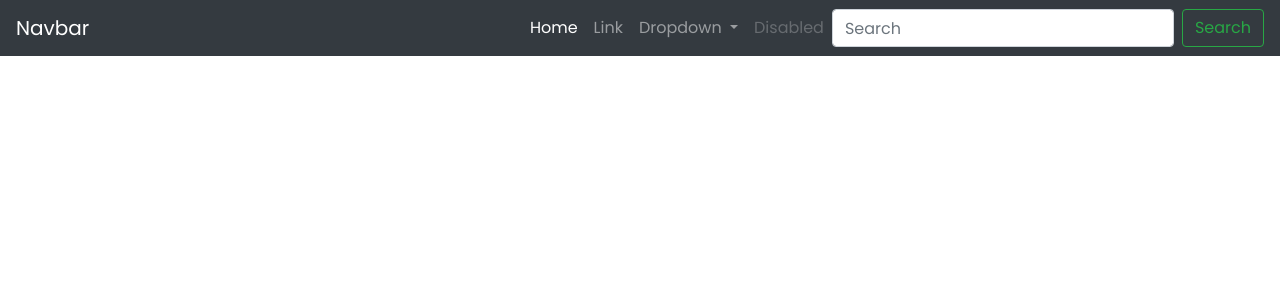
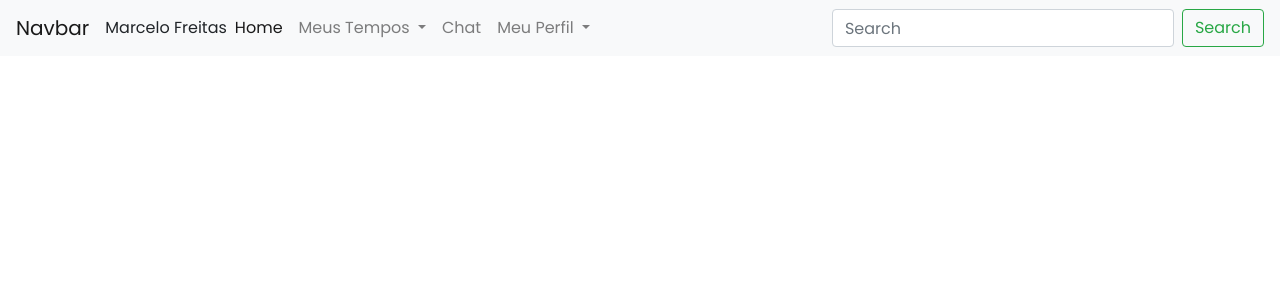
Before and after one commit to Aleyucra74/PigTime, a PHP site: page /testebootsrap.html in a window 1280 px wide. Shown: the top 300 px of the page. Run offline with PHP 8.4, Linux system fonts and the light colour scheme; style sheets or scripts are compiled from the project's sources.

Commit message:
menu responsivo com dropdown

```diff
--- a/css/testeBs.scss
+++ b/css/testeBs.scss
@@ -11,7 +11,7 @@
         margin: auto;
         transform: translateX(-100%);
         transition: all ease 0.25s;
-        &.open {
+        &.open{
             transform: translateX(0);
         }
     }
--- a/js/teste.js
+++ b/js/teste.js
@@ -1,4 +1,20 @@
 $(document).ready(function() {
 
-    $(".navbar-toggler").on("click", function())
+    var fixHeight = function () {
+        $(".navbar-nav").css("max-height",document.documentElement.clientHeight - 150);
+    }
+
+    fixHeight();
+
+    $(window).resize(function(){
+        fixHeight();
+    });
+
+    $(".navbar .navbar-toggler").on("click",function() {
+        fixHeight();
+    });
+
+    $(".navbar-toggler, .overlay").on("click", function () {
+        $(".mobileMenu, .overlay").toggleClass("open");
+    });
 });
--- a/testebootsrap.html
+++ b/testebootsrap.html
@@ -7,7 +7,7 @@
     <link rel="stylesheet" href="https://stackpath.bootstrapcdn.com/bootstrap/4.3.1/css/bootstrap.min.css" integrity="sha384-ggOyR0iXCbMQv3Xipma34MD+dH/1fQ784/j6cY/iJTQUOhcWr7x9JvoRxT2MZw1T" crossorigin="anonymous">
     <link rel="stylesheet" href="https://use.fontawesome.com/releases/v5.7.0/css/all.css" integrity="sha384-lZN37f5QGtY3VHgisS14W3ExzMWZxybE1SJSEsQp9S+oqd12jhcu+A56Ebc1zFSJ" crossorigin="anonymous">
     <link rel="stylesheet" href="./css/testeBS.css">
-    <link rel="stylesheet" href="./css/testeBs.scss">
+    <!-- <link rel="stylesheet" href="./css/testeBs.scss"> -->
     <title>Teste Gabriel</title>
 </head>
 <body>
@@ -25,23 +25,25 @@
     </header> -->
 
     <div class="container-fluid m-0 p-0">
-            <nav class="navbar navbar-expand-lg navbar-dark bg-dark justify-content-sm-start fixed-top">
+            <nav class="navbar navbar-expand-lg navbar-light bg-light bg-lg-light justify-content-sm-start fixed-top">
                     <a class="navbar-brand order-1 order-lg-0 ml-lg-0 ml-2" href="#">Navbar</a>
                     <button class="navbar-toggler align-self-start" type="button" >
                       <span class="navbar-toggler-icon"></span>
                     </button>
 
-                    <div class="collapse navbar-collapse d-flex flex-column flex-lg-row flex-xl-row justify-content-lg-end bg-dark p-3 p-lg-0 mt-5 mt-lg-0 mobileMenu" id="navbarSupportedContent">
-                      <ul class="navbar-nav align-self-stretch">
+                    <div class="collapse navbar-collapse d-flex flex-column flex-lg-row flex-xl-row justify-content-lg-end bg-light p-3 p-lg-0 mt-5 mt-lg-0 mobileMenu" id="navbarSupportedContent">
+                      <ul class="navbar-nav mr-lg-auto align-self-stretch">
+                        <li class="bg-dark rounded-circle align-self-center d-lg-none" style="height: 75px;width: 75px;">
+                        </li>
+                        <li class="align-self-center">Marcelo Freitas</li>
+                        <div class="dropdown-divider"></div>
                         <li class="nav-item active">
                           <a class="nav-link" href="#">Home <span class="sr-only">(current)</span></a>
                         </li>
-                        <li class="nav-item">
-                          <a class="nav-link" href="#">Link</a>
-                        </li>
+                        <div class="dropdown-divider"></div>
                         <li class="nav-item dropdown">
                           <a class="nav-link dropdown-toggle" href="#" id="navbarDropdown" role="button" data-toggle="dropdown" aria-haspopup="true" aria-expanded="false">
-                            Dropdown
+                            Meus Tempos
                           </a>
                           <div class="dropdown-menu" aria-labelledby="navbarDropdown">
                             <a class="dropdown-item" href="#">Action</a>
@@ -50,9 +52,22 @@
                             <a class="dropdown-item" href="#">Something else here</a>
                           </div>
                         </li>
+                        <div class="dropdown-divider"></div>
                         <li class="nav-item">
-                          <a class="nav-link disabled" href="#" tabindex="-1" aria-disabled="true">Disabled</a>
+                          <a class="nav-link" href="#">Chat</a>
                         </li>
+                        <div class="dropdown-divider"></div>
+                        <li class="nav-item dropdown">
+                            <a class="nav-link dropdown-toggle" href="#" id="navbarDropdown" role="button" data-toggle="dropdown" aria-haspopup="true" aria-expanded="false">
+                              Meu Perfil
+                            </a>
+                            <div class="dropdown-menu" aria-labelledby="navbarDropdown">
+                              <a class="dropdown-item" href="#">Action</a>
+                              <a class="dropdown-item" href="#">Another action</a>
+                              <div class="dropdown-divider"></div>
+                              <a class="dropdown-item" href="#">Something else here</a>
+                            </div>
+                          </li>
                       </ul>
                       <form class="form-inline my-2 my-lg-0">
                         <input class="form-control mr-sm-2" type="search" placeholder="Search" aria-label="Search">
@@ -60,8 +75,7 @@
                       </form>
                     </div>
                 </nav>
-    </div>
-
+                <div class="overlay"></div>
     </div>
 
     <!-- <footer class="d-flex justify-content-center">
```
Also changed, not shown: css/testeBS.css (+33 -0 lines).
